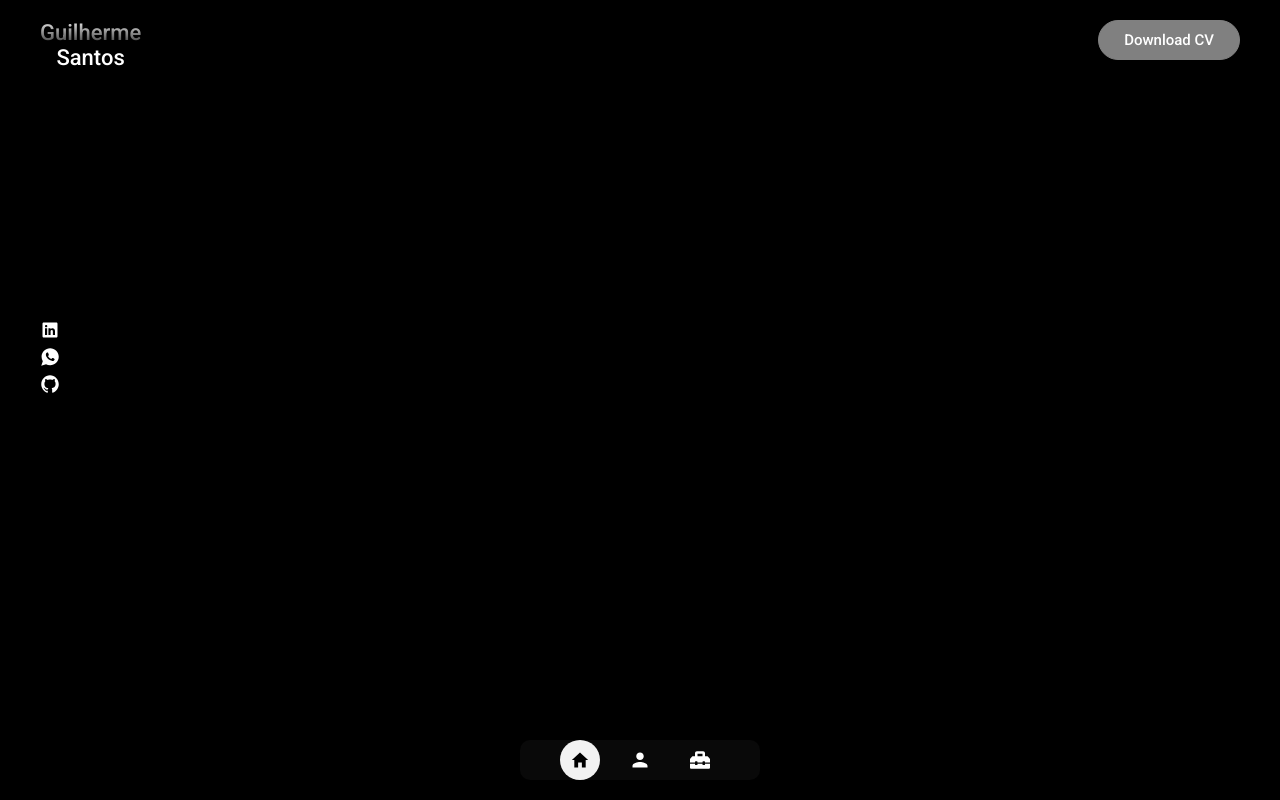
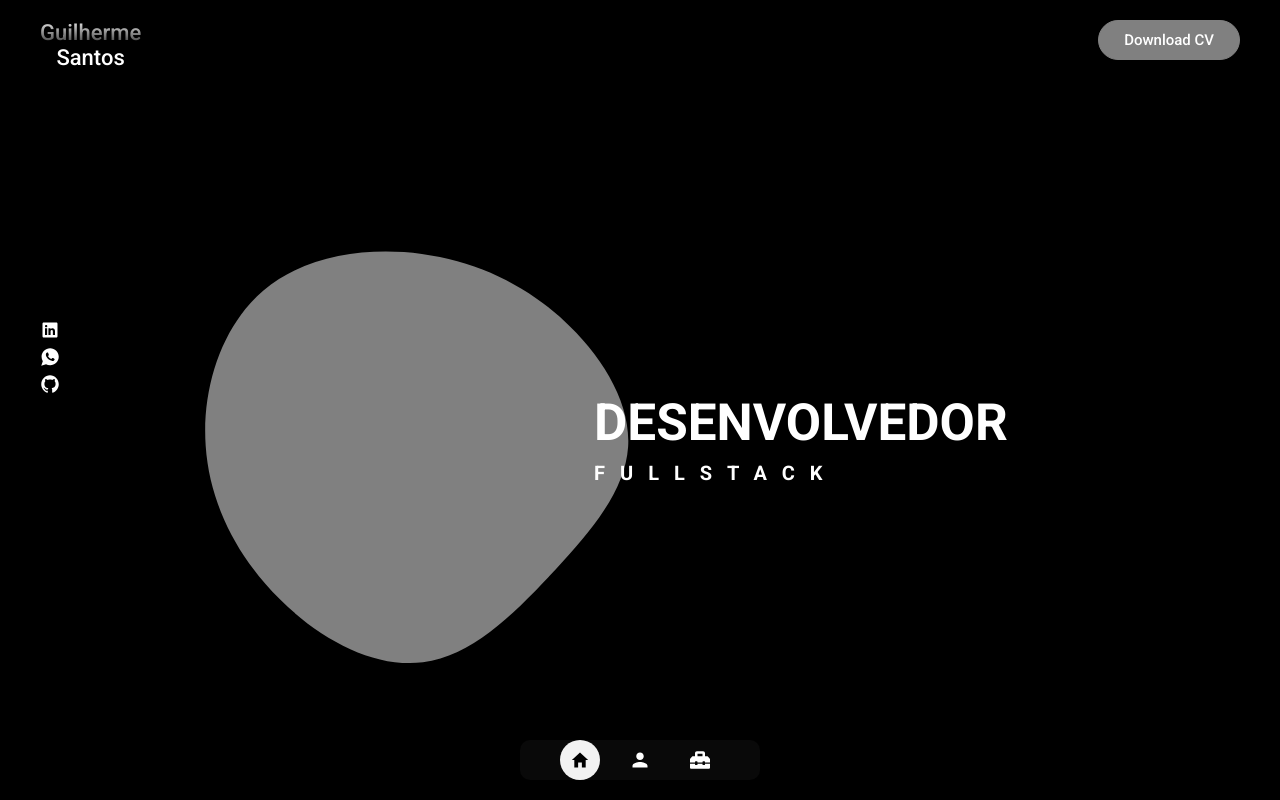
Before and after one commit to GuilhermeDevv/portfolio2.0, a React (Vite) app: page / in a window 1280 px wide. Built offline with nearby package versions, Linux system fonts and the light colour scheme.

Commit message:
finalizacao estrutural da home

```diff
--- a/src/components/Presentation/Presentation.tsx
+++ b/src/components/Presentation/Presentation.tsx
@@ -1,5 +1,16 @@
 import React from 'react';
-
+import background from '../../assets/background.svg';
+import { Container, Content, ImWhat, Self } from './styles';
 export function Presentation() {
-  return <></>;
+  return (
+    <Container>
+      <Content>
+        <Self src={background} alt="" />
+        <ImWhat>
+          <h1>Desenvolvedor</h1>
+          <span>Fullstack</span>
+        </ImWhat>
+      </Content>
+    </Container>
+  );
 }
```
